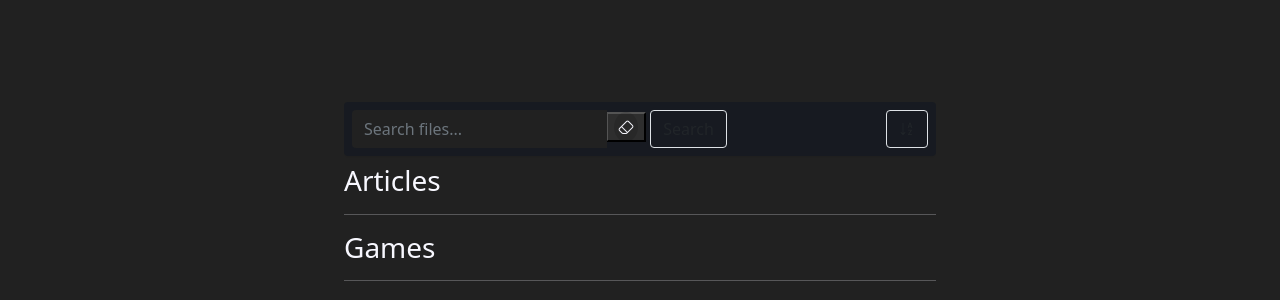
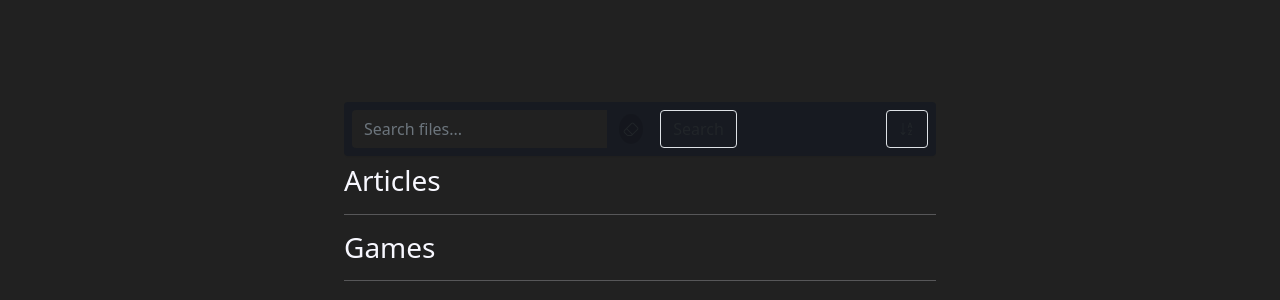
Before and after one commit to davemcdowell/portfolio, a Jekyll site: the page built from downloads.html, in a window 1280 px wide and 900 px high, scrolled down 729 px. Shown: the part 150-450 px from the top of the window. Built offline with Jekyll 4.4.1, drawn with Linux system fonts in a browser that asks for light colours; nearby versions of some CDN libraries.

Commit message:
Update downloads.html

```diff
--- a/downloads.html
+++ b/downloads.html
@@ -18,7 +18,7 @@
                     <div class="input-group">
                       <input id="search-input" type="text" class="form-control border-end-0" placeholder="Search files..." aria-label="Search files..." aria-describedby="search-btn" autocomplete="off">
                       <div class="input-group-append">
-                        <button id="clear-search" type="button"><span class="icon-bg-sm p-1 rounded-circle"><i class="bi bi-eraser icon-1x"></i></span></button>
+                        <button id="clear-search" class="btn" type="button"><span class="icon-bg-sm p-1 rounded-circle"><i class="bi bi-eraser icon-1x"></i></span></button>
                         <button id="search-btn" class="btn border" type="button" data-ascending="true">Search</button>
                       </div>
                     </div>
```
